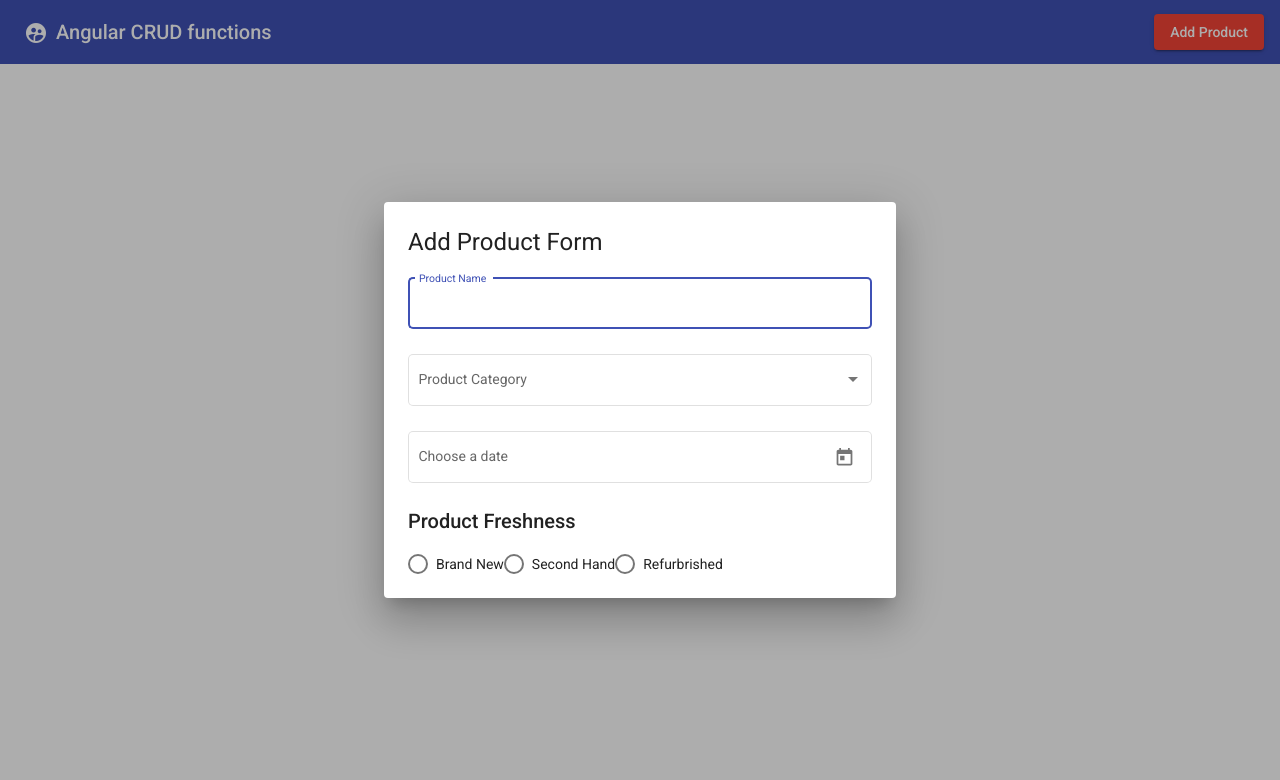
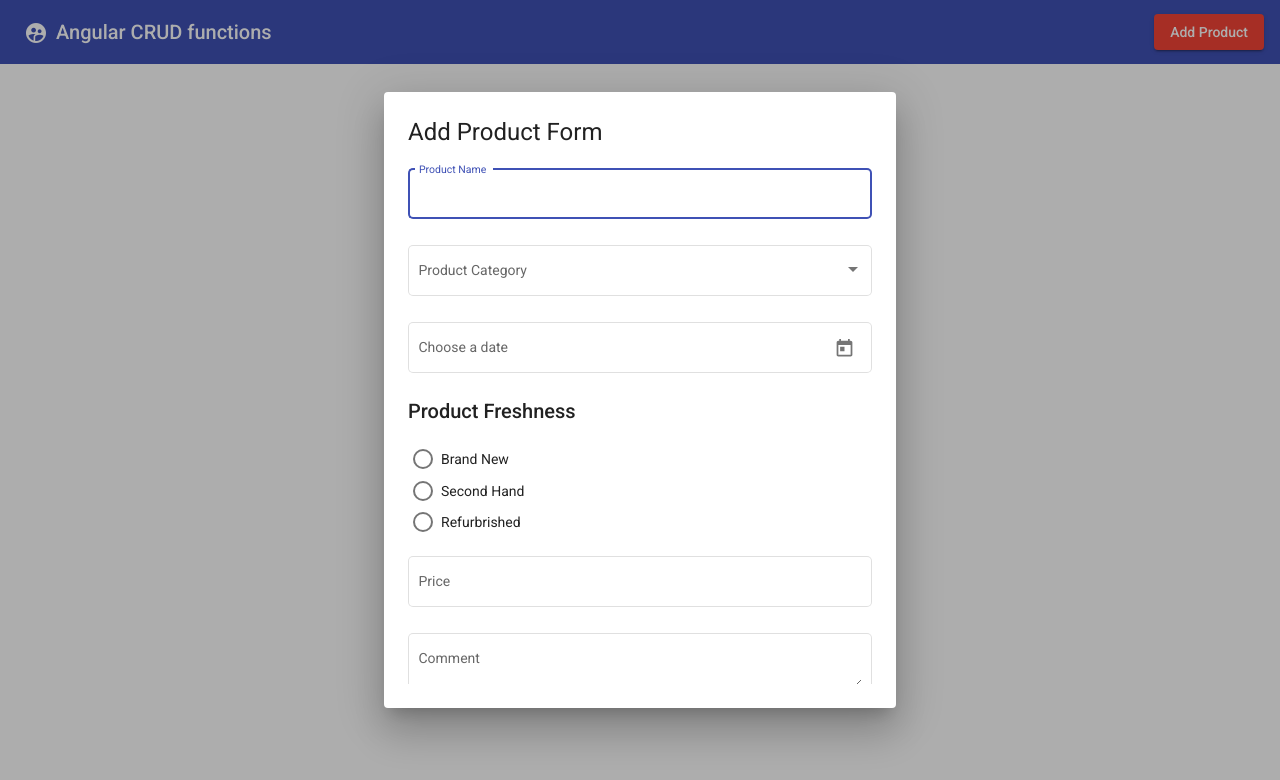
Before and after one commit to drneyx/Angular-CRUD, an Angular app: page / in a window 1280 px wide. Both pictures are taken after a click on the button "Add Product". Shown: the top 780 px of the page. Built offline with nearby package versions, Linux system fonts and the light colour scheme.

Commit message:
Finish the form field

```diff
--- a/src/app/dialog/dialog.component.html
+++ b/src/app/dialog/dialog.component.html
@@ -20,11 +20,19 @@
         <mat-datepicker #picker></mat-datepicker>
     </mat-form-field>
     <label for=""><h2>Product Freshness</h2></label>
-    <mat-radio-group>
-        <mat-radio-button *ngFor="let fresh of freshnessList" [value]="fresh">
+    <mat-radio-group  class="example-radio-group">
+        <mat-radio-button class="example-radio-button" *ngFor="let fresh of freshnessList" [value]="fresh">
             {{fresh}}
         </mat-radio-button>
     </mat-radio-group>
+    <mat-form-field appearance="outline">
+        <mat-label>Price</mat-label>
+        <input matInput type="number" placeholder="price">
+    </mat-form-field>
 
+    <mat-form-field appearance="outline">
+        <mat-label>Comment</mat-label>
+        <textarea matInput></textarea>
+    </mat-form-field>
 
 </div>
--- a/src/app/dialog/dialog.component.scss
+++ b/src/app/dialog/dialog.component.scss
@@ -1,3 +1,14 @@
 mat-form-field{
     width: 100%;
 }
+
+.example-radio-group {
+    display: flex;
+    flex-direction: column;
+    margin: 15px 0;
+    align-items: flex-start;
+  }
+
+  .example-radio-button {
+    margin: 5px;
+  }
```
